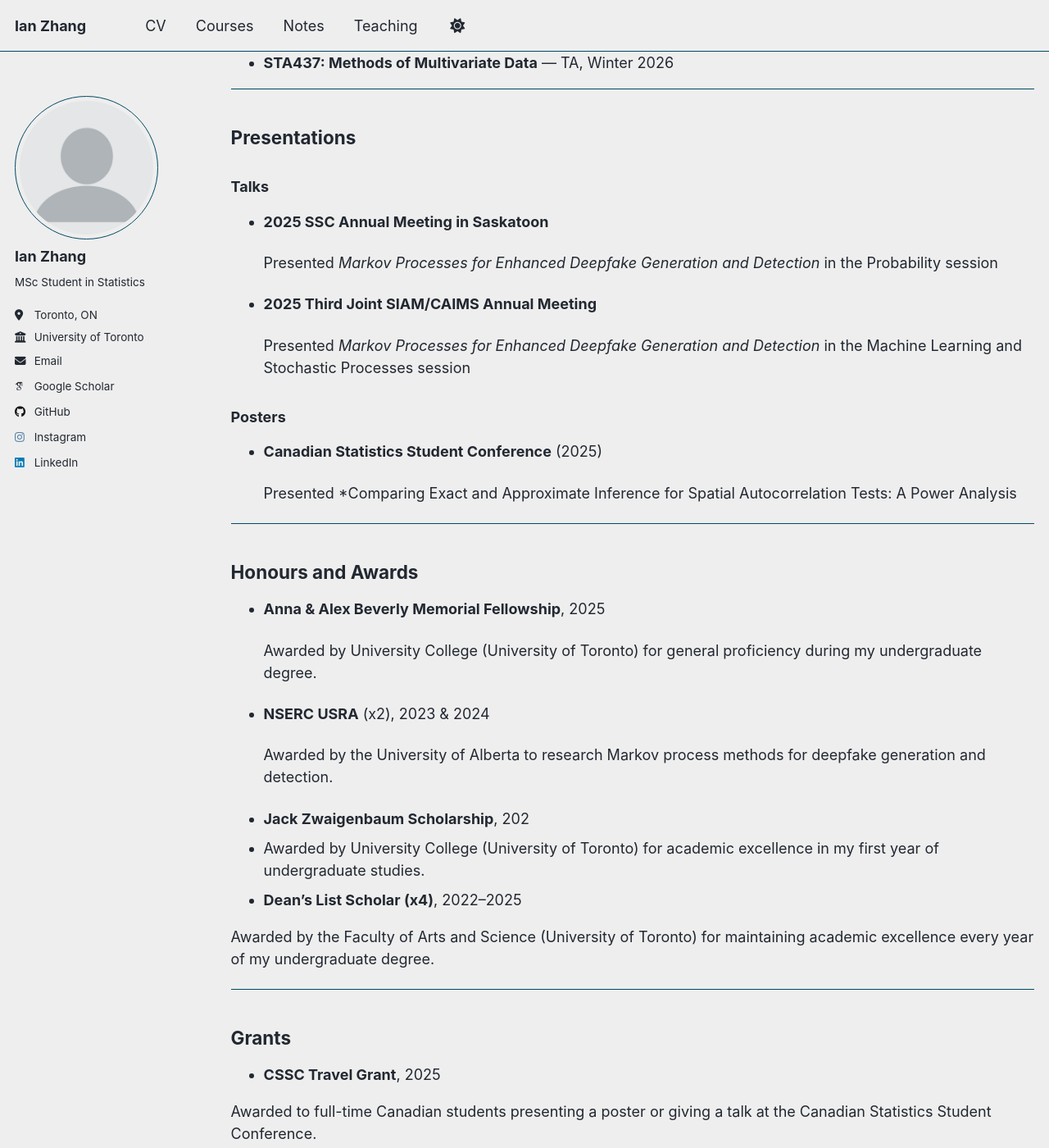
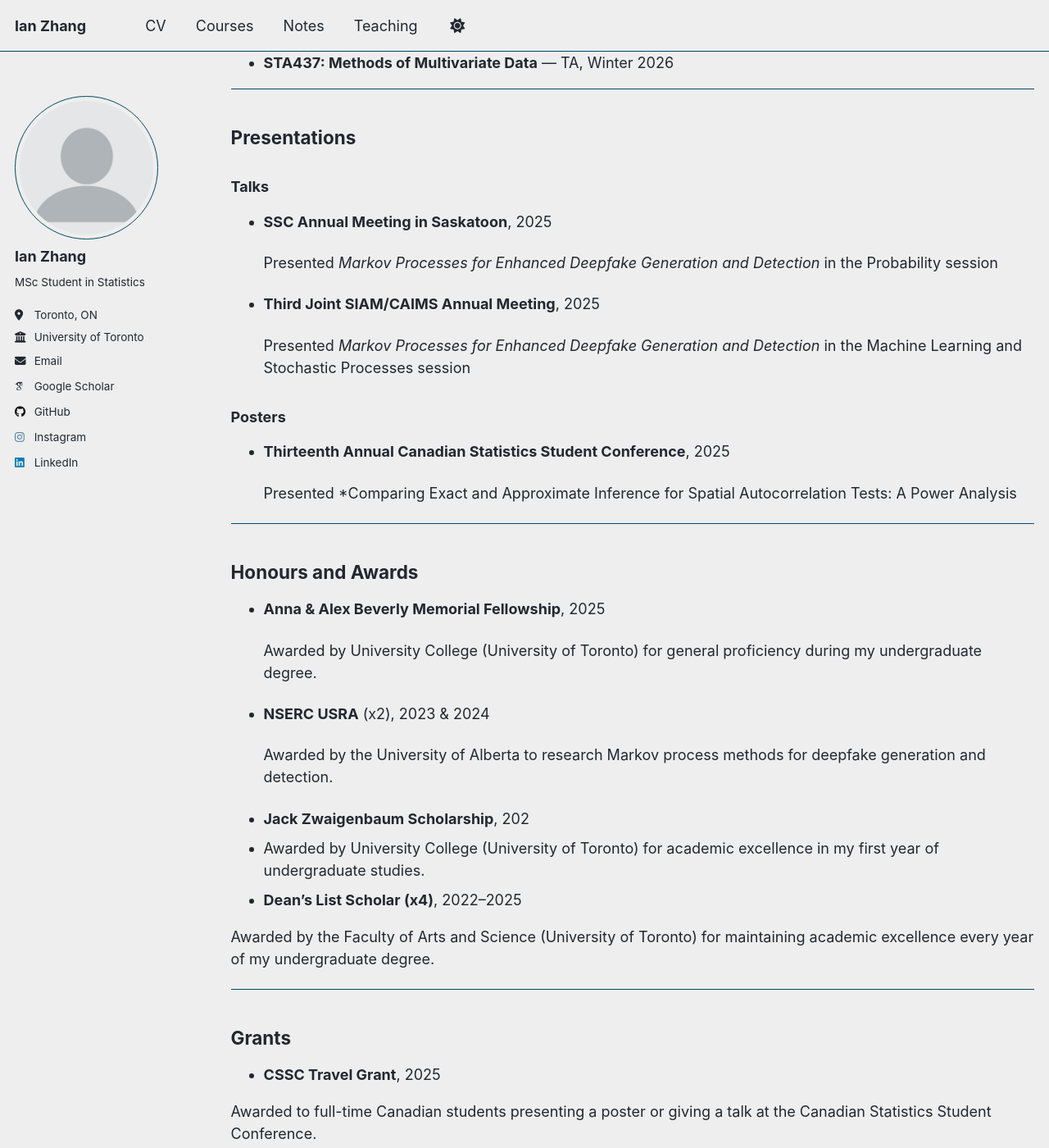
Before and after one commit to IanZhang42/ianwebsite, a Jekyll site: the page built from _pages/cv.md, in a window 1280 px wide and 1400 px high, scrolled down 1129 px. Shown: the whole window at 82% size. Built offline with Jekyll 4.4.1, drawn with Linux system fonts in a browser that asks for light colours; some web fonts are replaced; a script that is not in the unit is left out; some of the changed text lies outside the part shown.

Commit message:
Update cv.md

```diff
--- a/_pages/cv.md
+++ b/_pages/cv.md
@@ -47,15 +47,15 @@ redirect_from:
 
 ## Presentations
 ### Talks
-- **2025 SSC Annual Meeting in Saskatoon**
+- **SSC Annual Meeting in Saskatoon**, 2025
 
   Presented *Markov Processes for Enhanced Deepfake Generation and Detection* in the Probability session
-- **2025 Third Joint SIAM/CAIMS Annual Meeting**
+- **Third Joint SIAM/CAIMS Annual Meeting**, 2025
 
    Presented *Markov Processes for Enhanced Deepfake Generation and Detection* in the Machine Learning and Stochastic Processes session
 
 ### Posters
-- **Canadian Statistics Student Conference** (2025)
+- **Thirteenth Annual Canadian Statistics Student Conference**, 2025
 
   Presented *Comparing Exact and Approximate Inference for Spatial Autocorrelation Tests: A Power Analysis
 
@@ -88,7 +88,7 @@ Statistics Student Conference.
 ---
 
 ## Service
-- **Session chair, 2025 Third Joint SIAM/CAIMS Annual Meeting**
+- **Session chair, Third Joint SIAM/CAIMS Annual Meeting**, 2025
 
 Chaired the "Machine Learning and Stochastic Processes" session
 ---
```
